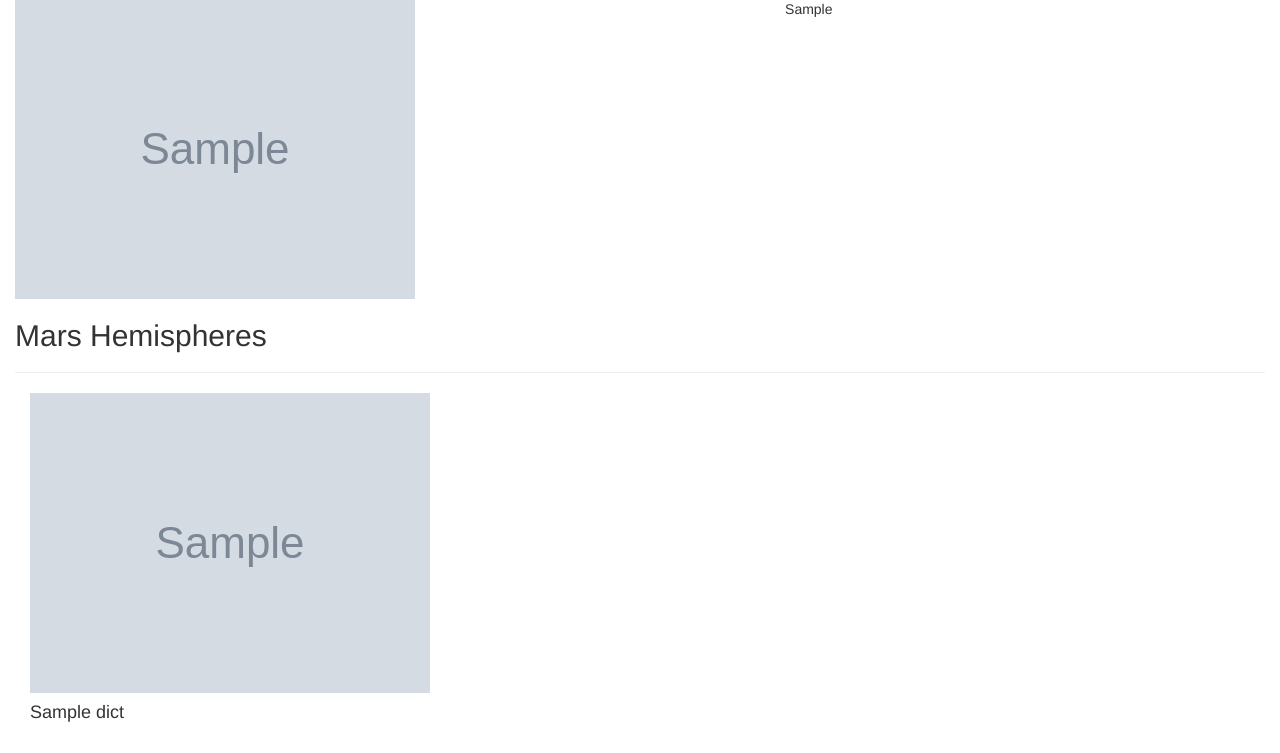
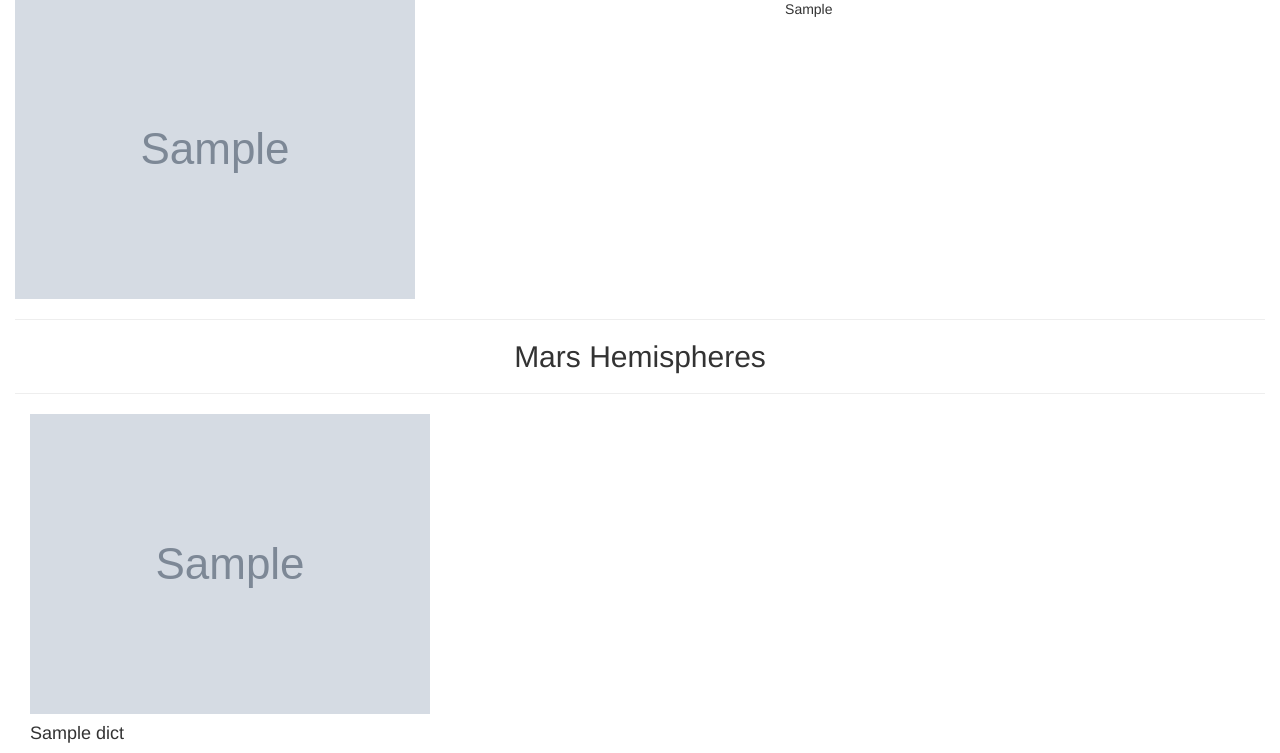
Before and after one commit to erinmann12/web-scraping-challenge, a Flask app: page / in a window 1280 px wide. Shown: the part 449-1202 px from the top of the page. Before the commit the page ends 1171 px from the top, so only its background shows below. Run offline with Flask 2, Linux system fonts and the light colour scheme; grey boxes marked "Sample" are stand-in pictures; a database or web service that is not in the repository returns one stand-in record (values such as "Sample title"); some libraries are stand-ins or nearby versions.

Commit message:
formatting

```diff
--- a/mission_to_mars/templates/index.html
+++ b/mission_to_mars/templates/index.html
@@ -22,7 +22,7 @@
     <div class = "row">
         <div class = "col-md-7">
             <h2>Featured Mars Image</h2>
-            <img src="{{mars.featured_image_url}}" alt="Mars">
+            <img class="img-fluid" src="{{mars.featured_image_url}}" alt="Mars">
         </div>
         <div class = "col-md-5" style="padding-left:3%;">
           <h2>Mars Facts</h2>
@@ -30,21 +30,26 @@
         </div>
     </div>
 
-    <div class ="container-fluid">
-      <div class = "row">
-        <h2>Mars Hemispheres</h2>
-        <hr>
+    <hr>
 
-        {% for dict in mars.hemisphere_data %}
-          <div class = "col-md-6">
-            <div class="card">
-              <img class="card-img-top" src= "{{dict.image_url}}">
+
+    <h2 style="text-align:center"> Mars Hemispheres</h2>
+    <hr>
+
+    <div class = "card-deck">
+      <div class="col-md-12">
+        <div class="row">
+          {% for dict in mars.hemisphere_data %}
+          <div class="col-md-6">
+            <div class="card border-dark mb-3" style="max-width: 30rem;">
+              <img class="card-img-top" width="400px" src="{{dict.image_url}}">
               <div class="card-body">
                 <h4 class="card-title">{{dict.title}}</h4>
               </div>
             </div>
           </div>
-        {% endfor %}
+          {% endfor %}
+        </div>
       </div>
     </div>
 
```
